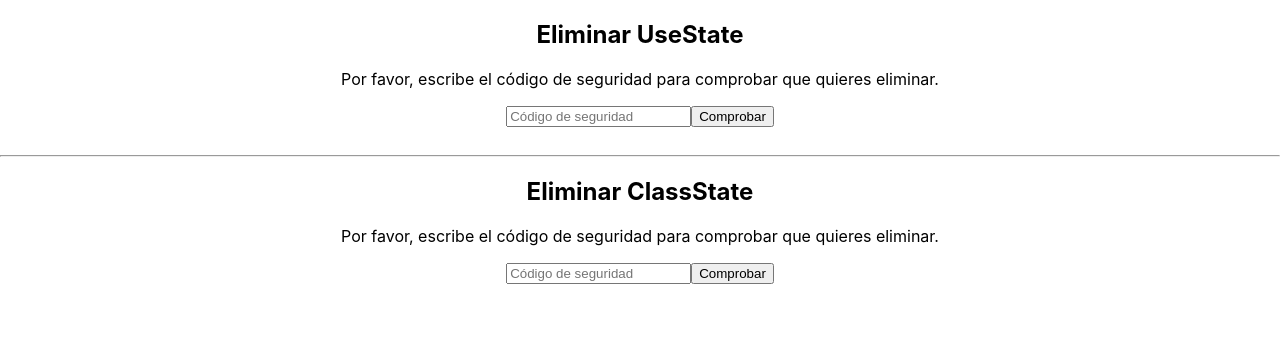
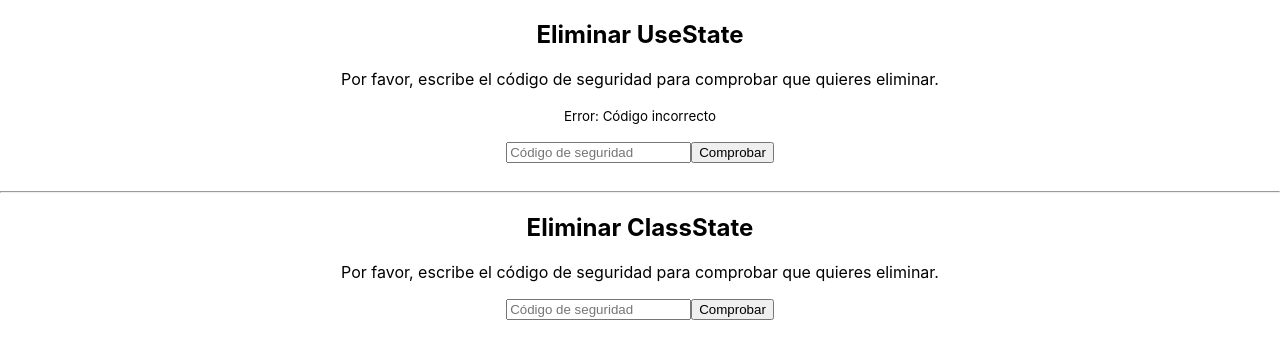
Before and after one commit to liderfalera/security-codes-app, a React (Create React App) app: page / in a window 1280 px wide. Shown: the top 358 px of the page. Built offline with nearby package versions, Linux system fonts and the light colour scheme.

Commit message:
Clase 3: Estados simples: React.Component vs. useState

```diff
--- a/src/App.js
+++ b/src/App.js
@@ -7,10 +7,10 @@
 function App() {
 	return (
 		<div className="App">
-			<UseState />
+			<UseState name="UseState" />
 			<br />
 			<hr />
-			<ClassState />
+			<ClassState name="ClassState" />
 		</div>
 	);
 }
--- a/src/ClassState.js
+++ b/src/ClassState.js
@@ -1,16 +1,31 @@
 import React from "react";
 
 class ClassState extends React.Component {
+	constructor(props) {
+		super(props);
+
+		this.state = {
+			error: false,
+		};
+	}
+
 	render() {
 		return (
 			<div>
-				<h2>Eliminar ClassState</h2>
+				<h2>Eliminar {this.props.name}</h2>
 				<p>
 					Por favor, escribe el código de seguridad para comprobar que quieres
 					eliminar.
 				</p>
+				{this.state.error && (
+					<p>
+						<small>Error: Código incorrecto</small>
+					</p>
+				)}
 				<input placeholder="Código de seguridad" />
-				<button>Comprobar</button>
+				<button onClick={() => this.setState({ error: !this.state.error })}>
+					Comprobar
+				</button>
 			</div>
 		);
 	}
--- a/src/UseState.js
+++ b/src/UseState.js
@@ -1,15 +1,22 @@
 import React from "react";
 
-function UseState() {
+function UseState({ name }) {
+	const [error, setError] = React.useState(true);
+
 	return (
 		<div>
-			<h2>Eliminar UseState</h2>
+			<h2>Eliminar {name}</h2>
 			<p>
 				Por favor, escribe el código de seguridad para comprobar que quieres
 				eliminar.
 			</p>
+			{error && (
+				<p>
+					<small>Error: Código incorrecto</small>
+				</p>
+			)}
 			<input placeholder="Código de seguridad" />
-			<button>Comprobar</button>
+			<button onClick={() => setError(!error)}>Comprobar</button>
 		</div>
 	);
 }
```
